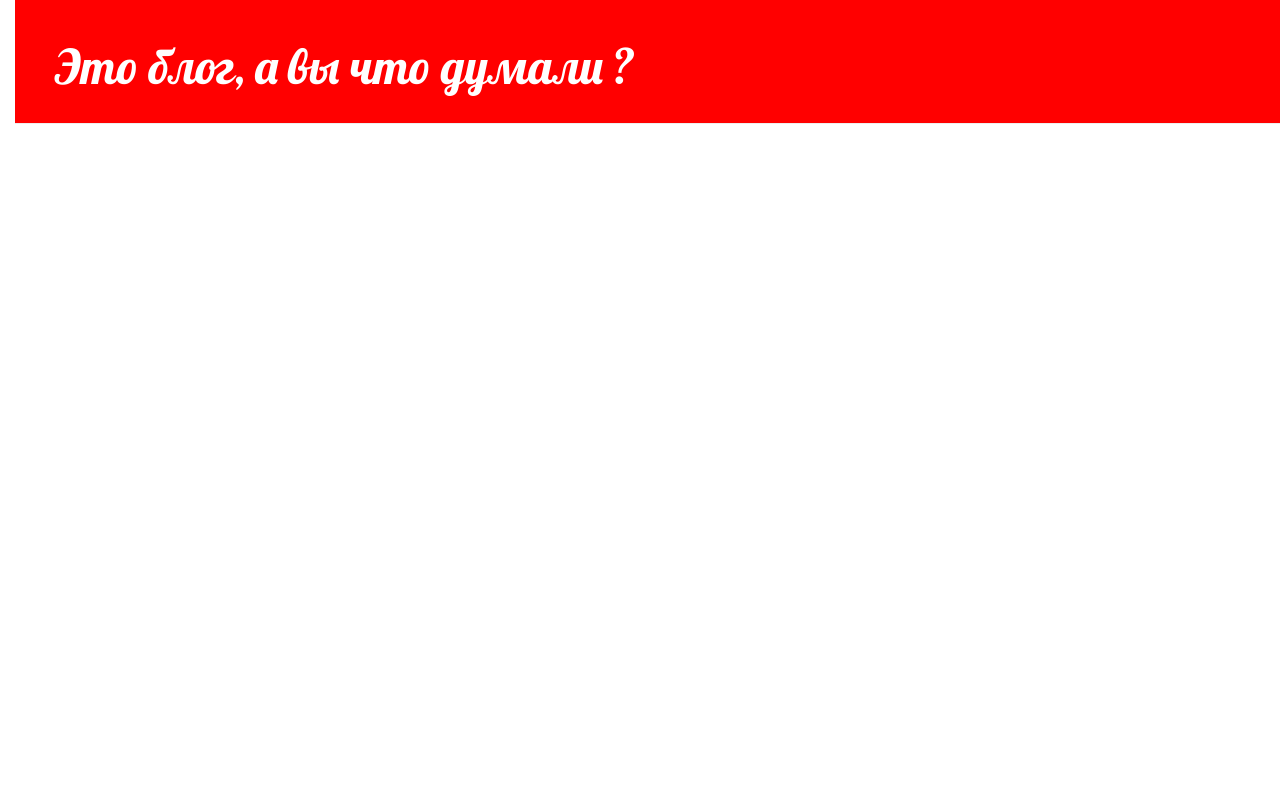
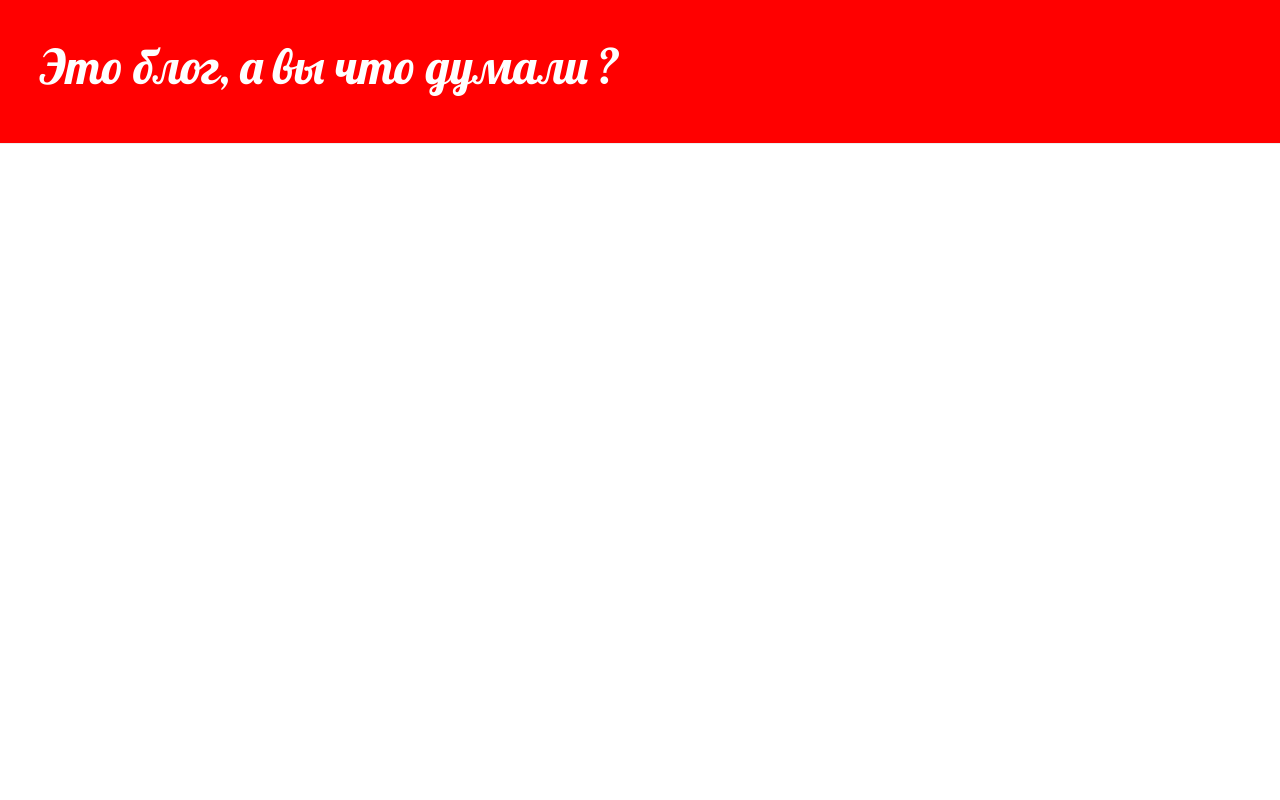
Before and after one commit to ruslanbk11/my-first-blog, a Django app: page / in a window 1280 px wide. Run offline with Django 3.2, Linux system fonts and the light colour scheme; data that the repository does not hold is empty; some libraries are stand-ins or nearby versions.

```diff
--- a/blog/static/css/blog.css
+++ b/blog/static/css/blog.css
@@ -5,13 +5,11 @@ h1 a {
 h2 {
   color: white;
 }
-body {
-    padding-left: 15px;
-}
+
 .page-header {
     background-color: red;
     margin-top: 0;
-    padding: 20px 20px 20px 40px;
+    padding: 20px 20px 40px 40px;
 }
 
 .page-header h1, .page-header h1 a, .page-header h1 a:visited, .page-header h1 a:active {
```
